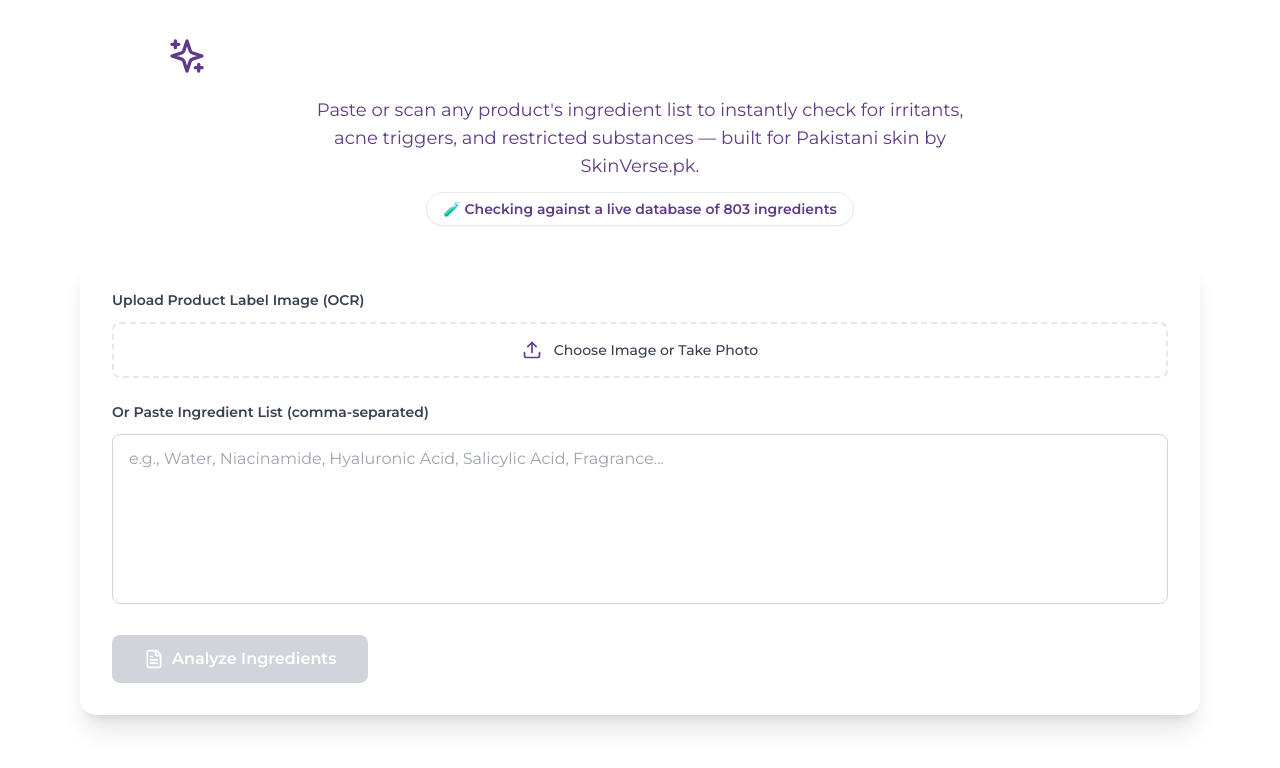
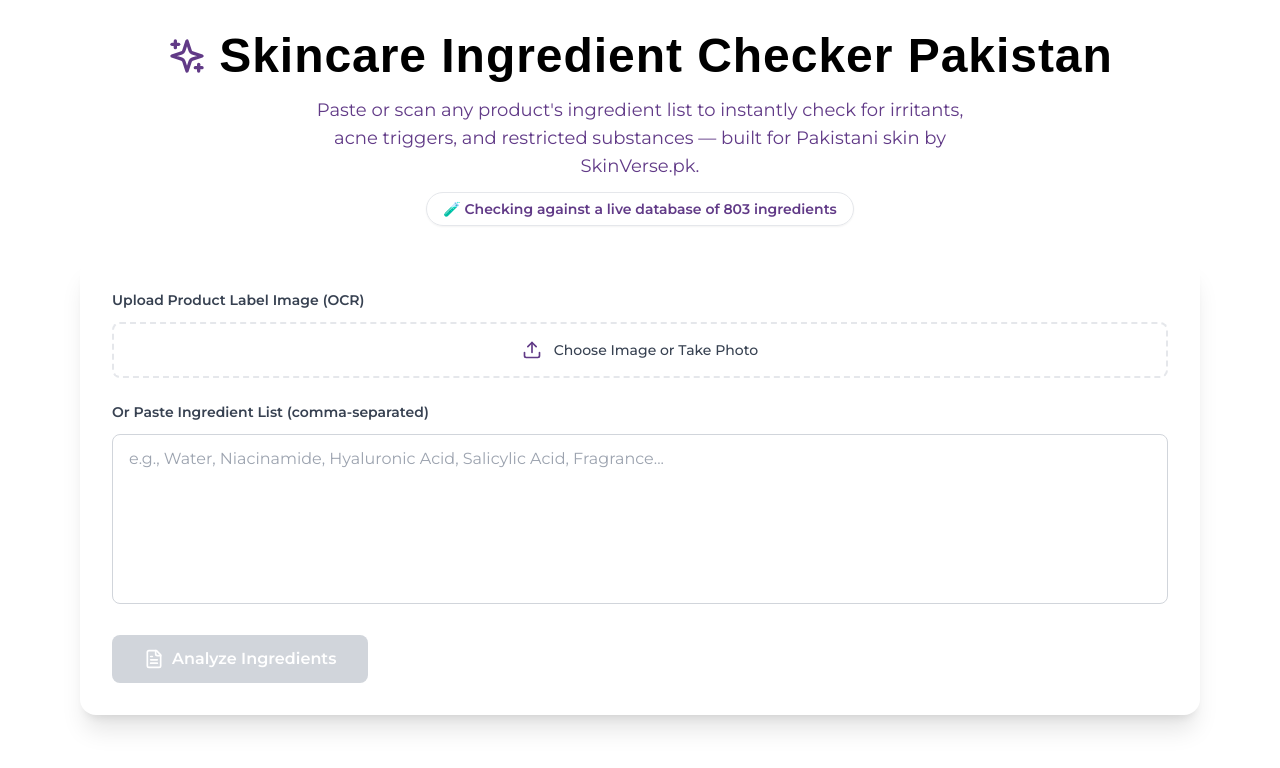
Before and after one commit to drfaizashams90-cmd/skincare-decoder, a Next.js app: page / in a window 1280 px wide. Shown: the top 768 px of the page. Built offline with nearby package versions, Linux system fonts and the light colour scheme; a web font is replaced by a local one.

Commit message:
Update page.tsx

```diff
--- a/app/page.tsx
+++ b/app/page.tsx
@@ -209,7 +209,7 @@
         <div className="text-center mb-8">
           <div className="flex items-center justify-center gap-3 mb-4">
             <Sparkles className="w-10 h-10 text-brand-600" />
-            <h1 className="text-4xl md:text-5xl font-heading font-bold text-white">
+            <h1 className="text-4xl md:text-5xl font-heading font-bold text-black">
               Skincare Ingredient Checker Pakistan
             </h1>
           </div>
```
